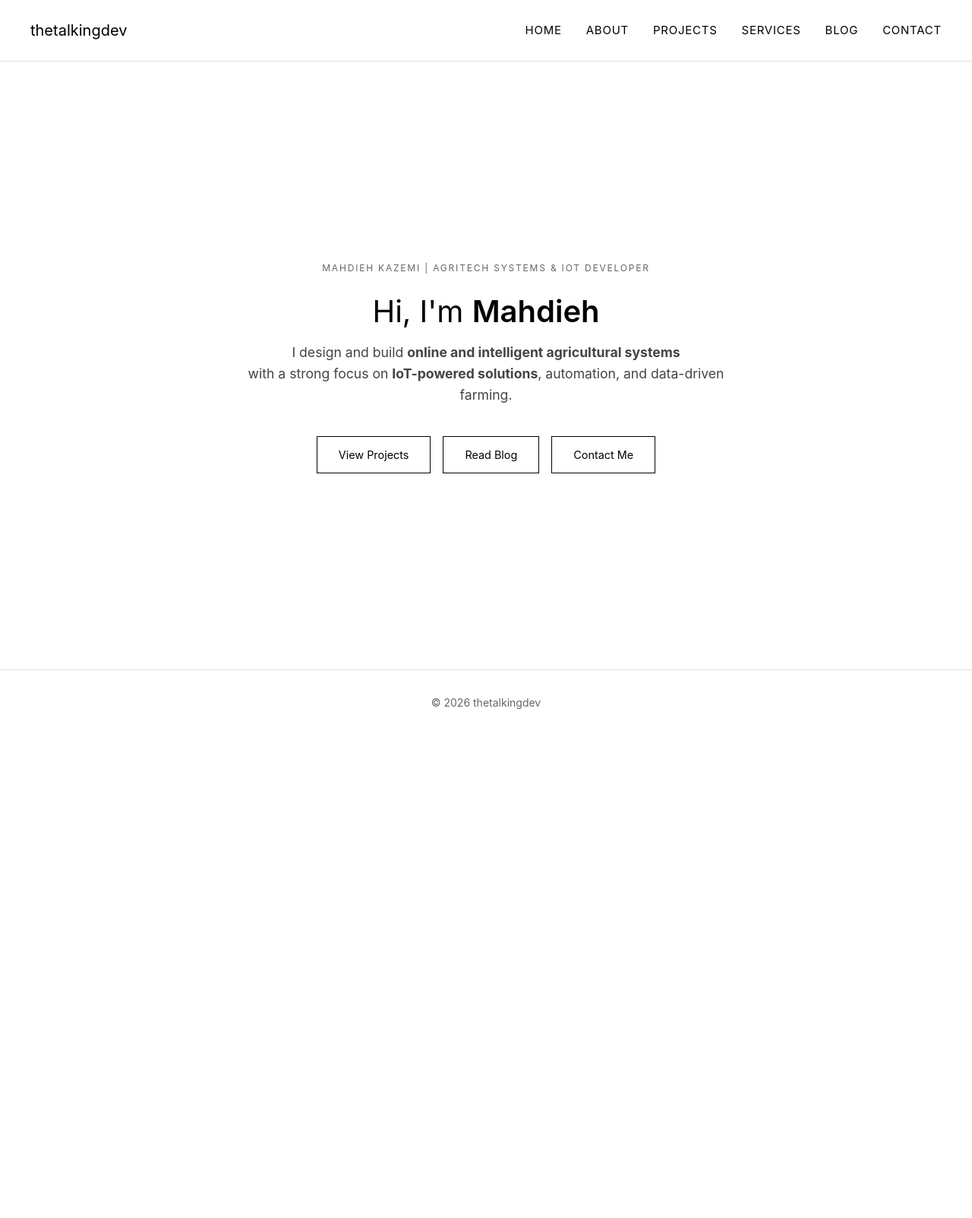
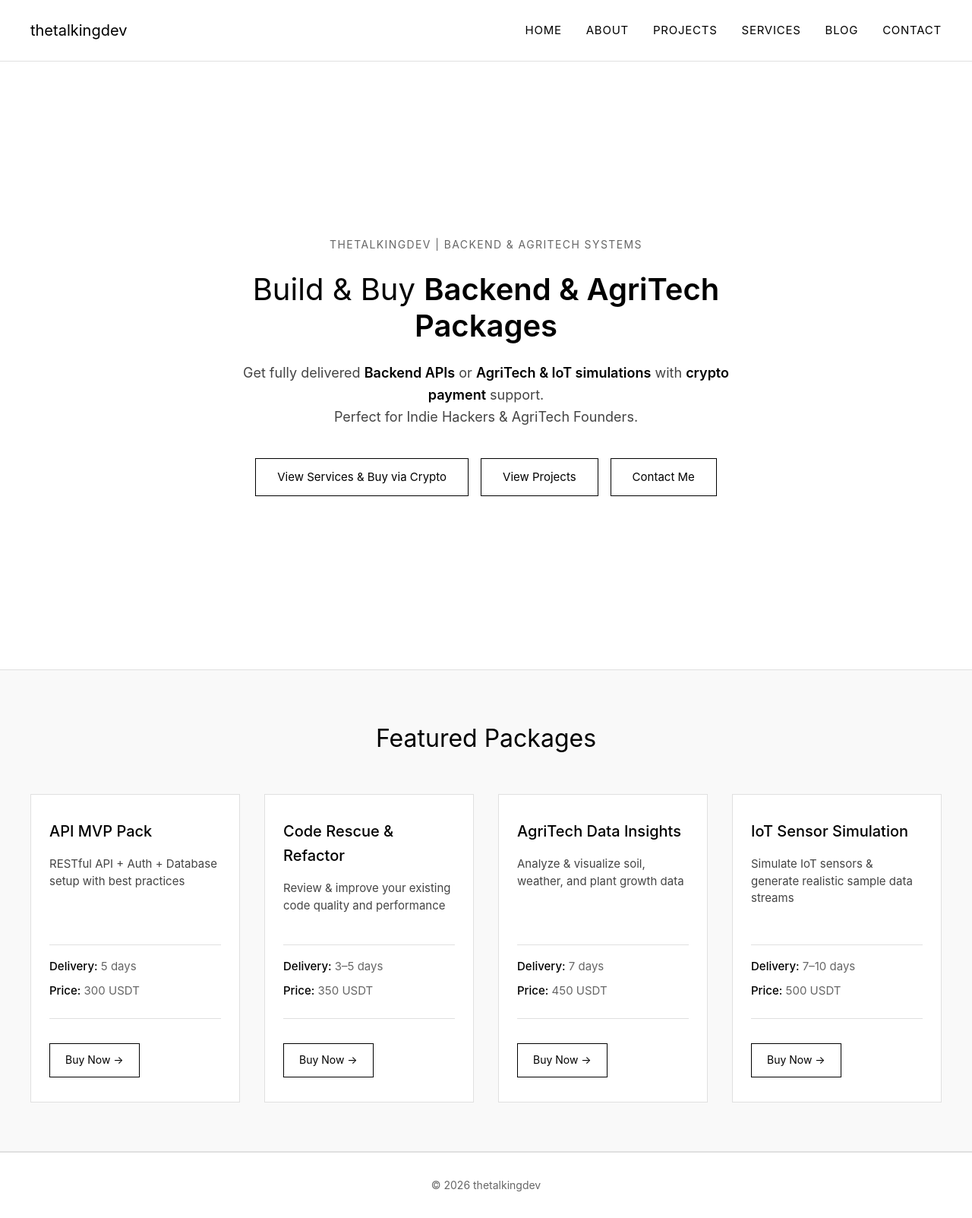
Before and after one commit to mahkzmi/thetalkingdev, a Django app: page / in a window 1280 px wide. Shown: the whole page at 76% size. Before the commit the page ends 933 px from the top, so only its background shows below. Run offline with Django 5.2, Linux system fonts and the light colour scheme.

Commit message:
redesign home page

```diff
--- a/core/templates/core/home.html
+++ b/core/templates/core/home.html
@@ -1,25 +1,10 @@
 {% extends "base.html" %}
 
-{% block title %}thetalkingdev | AgriTech Systems Developer{% endblock %}
+{% block title %}thetalkingdev | AgriTech & Backend Packages{% endblock %}
 
 {% block content %}
 
 <style>
-    /* Reset & Base */
-    * {
-        margin: 0;
-        padding: 0;
-        box-sizing: border-box;
-    }
-
-    body {
-        font-family: -apple-system, BlinkMacSystemFont, 'Segoe UI', Roboto, sans-serif;
-        background: #ffffff;
-        color: #000000;
-        line-height: 1.6;
-        min-height: 100vh;
-    }
-
     /* Hero Section */
     .hero {
         min-height: 100vh;
@@ -36,16 +21,16 @@
     }
 
     .hero-content {
-        max-width: 640px;
+        max-width: 720px;
         text-align: center;
     }
 
     /* Badge */
     .hero-badge {
         display: inline-block;
-        font-size: 0.75rem;
-        color: #666;
-        letter-spacing: 0.15em;
+        font-size: 0.875rem;
+        color: #666666;
+        letter-spacing: 0.1em;
         text-transform: uppercase;
         margin-bottom: 1.5rem;
     }
@@ -55,7 +40,8 @@
         font-size: 2.5rem;
         font-weight: 400;
         line-height: 1.2;
-        margin-bottom: 1rem;
+        margin-bottom: 1.5rem;
+        color: #000000;
     }
 
     .highlight {
@@ -64,9 +50,15 @@
 
     /* Subtitle */
     .hero-subtitle {
-        font-size: 1.1rem;
-        color: #444;
+        font-size: 1.125rem;
+        color: #444444;
         margin-bottom: 2.5rem;
+        line-height: 1.6;
+    }
+
+    .hero-subtitle strong {
+        font-weight: 600;
+        color: #000000;
     }
 
     /* Actions */
@@ -79,62 +71,263 @@
 
     .btn {
         padding: 0.75rem 1.75rem;
-        font-size: 0.9rem;
+        font-size: 0.9375rem;
         text-decoration: none;
-        border: 1px solid #000;
-        color: #000;
+        border: 1px solid #000000;
+        color: #000000;
         transition: all 0.2s ease;
+        background: transparent;
     }
 
     .btn:hover {
-        background: #000;
-        color: #fff;
+        background: #000000;
+        color: #ffffff;
+    }
+
+    /* Featured Packages Section */
+    .featured-packages {
+        padding: 4rem 2rem;
+        background: #f9f9f9;
+        border-top: 1px solid #e0e0e0;
+        border-bottom: 1px solid #e0e0e0;
+    }
+
+    .featured-packages h2 {
+        font-size: 2rem;
+        font-weight: 400;
+        margin-bottom: 3rem;
+        color: #000000;
+        text-align: center;
+    }
+
+    .packages-grid {
+        max-width: 1200px;
+        margin: 0 auto;
+        display: grid;
+        grid-template-columns: repeat(auto-fit, minmax(260px, 1fr));
+        gap: 2rem;
+        padding: 0;
+        list-style: none;
+    }
+
+    .package-card {
+        background: #ffffff;
+        border: 1px solid #e0e0e0;
+        padding: 2rem 1.5rem;
+        transition: all 0.2s ease;
+        display: flex;
+        flex-direction: column;
+    }
+
+    .package-card:hover {
+        border-color: #000000;
+        transform: translateY(-2px);
+    }
+
+    .package-title {
+        font-size: 1.25rem;
+        font-weight: 500;
+        margin-bottom: 1rem;
+        color: #000000;
+    }
+
+    .package-description {
+        font-size: 0.9375rem;
+        color: #444444;
+        margin-bottom: 1.5rem;
+        line-height: 1.5;
+        flex: 1;
+    }
+
+    .package-details {
+        margin: 1rem 0;
+        padding: 1rem 0;
+        border-top: 1px solid #e0e0e0;
+        border-bottom: 1px solid #e0e0e0;
+    }
+
+    .package-detail {
+        font-size: 0.9375rem;
+        color: #666666;
+        margin-bottom: 0.5rem;
+    }
+
+    .package-detail strong {
+        font-weight: 500;
+        color: #000000;
+    }
+
+    .package-link {
+        display: inline-block;
+        padding: 0.625rem 1.25rem;
+        border: 1px solid #000000;
+        color: #000000;
+        text-decoration: none;
+        font-size: 0.875rem;
+        transition: all 0.2s ease;
+        text-align: center;
+        margin-top: 1rem;
+        align-self: flex-start;
+    }
+
+    .package-link:hover {
+        background: #000000;
+        color: #ffffff;
     }
 
     /* Responsive */
     @media (max-width: 768px) {
-        .hero-title { font-size: 2rem; }
+        .hero-title {
+            font-size: 2rem;
+        }
+
+        .hero-subtitle {
+            font-size: 1rem;
+        }
+
         .hero-actions {
             flex-direction: column;
             align-items: center;
         }
+
         .btn {
             width: 100%;
-            max-width: 260px;
+            max-width: 280px;
+            text-align: center;
+        }
+
+        .featured-packages {
+            padding: 3rem 1.5rem;
+        }
+
+        .featured-packages h2 {
+            font-size: 1.75rem;
+            margin-bottom: 2rem;
+        }
+
+        .packages-grid {
+            gap: 1.5rem;
+        }
+
+        .package-card {
+            padding: 1.5rem;
+        }
+    }
+
+    @media (max-width: 480px) {
+        .hero-title {
+            font-size: 1.75rem;
+        }
+
+        .featured-packages {
+            padding: 2rem 1rem;
+        }
+
+        .featured-packages h2 {
+            font-size: 1.5rem;
+        }
+
+        .packages-grid {
+            grid-template-columns: 1fr;
+        }
+
+        .package-link {
+            width: 100%;
             text-align: center;
         }
     }
 </style>
 
+<!-- Hero Section -->
 <section class="hero">
     <div class="hero-content">
-
-        <span class="hero-badge">Mahdieh Kazemi | AgriTech Systems & IoT Developer</span>
+        <span class="hero-badge">thetalkingdev | Backend & AgriTech Systems</span>
 
         <h1 class="hero-title">
-            Hi, I'm <span class="highlight">Mahdieh</span>
+            Build & Buy <span class="highlight">Backend & AgriTech Packages</span>
         </h1>
 
         <p class="hero-subtitle">
-            I design and build <strong>online and intelligent agricultural systems</strong><br>
-            with a strong focus on <strong>IoT-powered solutions</strong>, automation, and data-driven farming.
+            Get fully delivered <strong>Backend APIs</strong> or <strong>AgriTech & IoT simulations</strong> with <strong>crypto payment</strong> support.<br>
+            Perfect for Indie Hackers & AgriTech Founders.
         </p>
 
         <div class="hero-actions">
+            <a href="{% url 'services:services_list' %}" class="btn">
+                View Services & Buy via Crypto
+            </a>
+
             <a href="{% url 'projects:project_list' %}" class="btn">
                 View Projects
-            </a>
-
-            <a href="{% url 'blog:index' %}" class="btn">
-                Read Blog
             </a>
 
             <a href="{% url 'contact:contact' %}" class="btn">
                 Contact Me
             </a>
+        </div>
+    </div>
+</section>
 
+<!-- Featured Packages Section -->
+<section class="featured-packages">
+    <h2>Featured Packages</h2>
+
+    <div class="packages-grid">
+        <div class="package-card">
+            <h3 class="package-title">API MVP Pack</h3>
+            <p class="package-description">RESTful API + Auth + Database setup with best practices</p>
+
+            <div class="package-details">
+                <div class="package-detail"><strong>Delivery:</strong> 5 days</div>
+                <div class="package-detail"><strong>Price:</strong> 300 USDT</div>
+            </div>
+
+            <a href="{% url 'services:services_list' %}" class="package-link">
+                Buy Now →
+            </a>
         </div>
 
+        <div class="package-card">
+            <h3 class="package-title">Code Rescue & Refactor</h3>
+            <p class="package-description">Review & improve your existing code quality and performance</p>
+
+            <div class="package-details">
+                <div class="package-detail"><strong>Delivery:</strong> 3–5 days</div>
+                <div class="package-detail"><strong>Price:</strong> 350 USDT</div>
+            </div>
+
+            <a href="{% url 'services:services_list' %}" class="package-link">
+                Buy Now →
+            </a>
+        </div>
+
+        <div class="package-card">
+            <h3 class="package-title">AgriTech Data Insights</h3>
+            <p class="package-description">Analyze & visualize soil, weather, and plant growth data</p>
+
+            <div class="package-details">
+                <div class="package-detail"><strong>Delivery:</strong> 7 days</div>
+                <div class="package-detail"><strong>Price:</strong> 450 USDT</div>
+            </div>
+
+            <a href="{% url 'services:services_list' %}" class="package-link">
+                Buy Now →
+            </a>
+        </div>
+
+        <div class="package-card">
+            <h3 class="package-title">IoT Sensor Simulation</h3>
+            <p class="package-description">Simulate IoT sensors & generate realistic sample data streams</p>
+
+            <div class="package-details">
+                <div class="package-detail"><strong>Delivery:</strong> 7–10 days</div>
+                <div class="package-detail"><strong>Price:</strong> 500 USDT</div>
+            </div>
+
+            <a href="{% url 'services:services_list' %}" class="package-link">
+                Buy Now →
+            </a>
+        </div>
     </div>
 </section>
 
```
